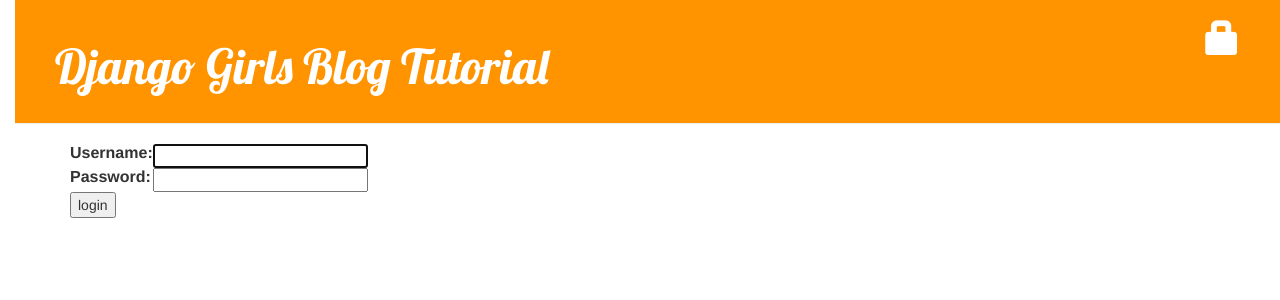
After one commit to joshmrazek/my-first-blog, a Django app: page /accounts/login/ in a window 1280 px wide. The commit adds this page. Shown: the top 300 px of the page. Run offline with Django 3.2, Linux system fonts and the light colour scheme; some libraries are stand-ins or nearby versions.

Commit message:
finished security part of tutorial

```diff
--- a/blog/templates/blog/base.html
+++ b/blog/templates/blog/base.html
@@ -11,8 +11,12 @@
     <div class="page-header">
         {% if user.is_authenticated %}
         <a href="{% url 'post_new' %}" class="top-menu"><span class="glyphicon glyphicon-plus"></span></a>
+        <a href="{% url 'post_draft_list' %}" class="top-menu"><span class="glyphicon glyphicon-edit"></span></a>
+        <p class="top-menu">Hello {{ user.username }}<small>(   <a href="{% url 'django.contrib.auth.views.logout' %}">Log out</a>)</small></p>
+        {% else %}
+        <a href="{% url 'django.contrib.auth.views.login' %}" class="top-menu"><span class="glyphicon glyphicon-lock"></span></a>
         {% endif %}
-        <a href="{% url 'post_draft_list' %}" class="top-menu"><span class="glyphicon glyphicon-edit"></span></a>
+
         <h1><a href="/">Django Girls Blog Tutorial</a></h1>
     </div>
     <div class="content container">
--- /dev/null
+++ b/blog/templates/registration/login.html
@@ -0,0 +1,26 @@
+{% extends "blog/base.html" %}
+
+{% block content %}
+
+{% if form.errors %}
+<p>Your username and password didn't match. Please try again.</p>
+{% endif %}
+
+<form method="post" action="{% url 'django.contrib.auth.views.login' %}">
+{% csrf_token %}
+<table>
+<tr>
+    <td>{{ form.username.label_tag }}</td>
+    <td>{{ form.username }}</td>
+</tr>
+<tr>
+    <td>{{ form.password.label_tag }}</td>
+    <td>{{ form.password }}</td>
+</tr>
+</table>
+
+<input type="submit" value="login" />
+<input type="hidden" name="next" value="{{ next }}" />
+</form>
+
+{% endblock %}
--- a/blog/views.py
+++ b/blog/views.py
@@ -1,3 +1,4 @@
+from django.contrib.auth.decorators import login_required
 from django.shortcuts import get_object_or_404, render, redirect
 from django.utils import timezone
 
@@ -18,6 +19,7 @@
     return render(request, 'blog/post_detail.html', {'post': post})
 
 
+@login_required
 def post_new(request):
     if request.method == "POST":
         form = PostForm(request.POST)
@@ -31,6 +33,7 @@
     return render(request, 'blog/post_edit.html', {'form': form})
 
 
+@login_required
 def post_edit(request, pk):
     post = get_object_or_404(Post, pk=pk)
     if request.method == "POST":
@@ -46,18 +49,21 @@
     return render(request, 'blog/post_edit.html', {'form': form})
 
 
+@login_required
 def post_draft_list(request):
     posts = Post.objects.filter(
         published_date__isnull=True).order_by('created_date')
     return render(request, 'blog/post_draft_list.html', {'posts': posts})
 
 
+@login_required
 def post_publish(request, pk):
     post = get_object_or_404(Post, pk=pk)
     post.publish()
     return redirect('blog.views.post_detail', pk=pk)
 
 
+@login_required
 def post_remove(request, pk):
     post = get_object_or_404(Post, pk=pk)
     post.delete()
--- a/mysite/settings.py
+++ b/mysite/settings.py
@@ -121,3 +121,5 @@
 
 STATIC_URL = '/static/'
 STATIC_ROOT = os.path.join(BASE_DIR, 'static')
+
+LOGIN_REDIRECT_URL = '/'
--- a/mysite/urls.py
+++ b/mysite/urls.py
@@ -5,4 +5,6 @@
 urlpatterns = [
     url(r'^admin/', include(admin.site.urls)),
     url(r'', include('blog.urls')),
+    url(r'^accounts/login/$', 'django.contrib.auth.views.login'),
+    url(r'^accounts/logout/$', 'django.contrib.auth.views.logout', {'next_page': '/'}),
 ]
```
